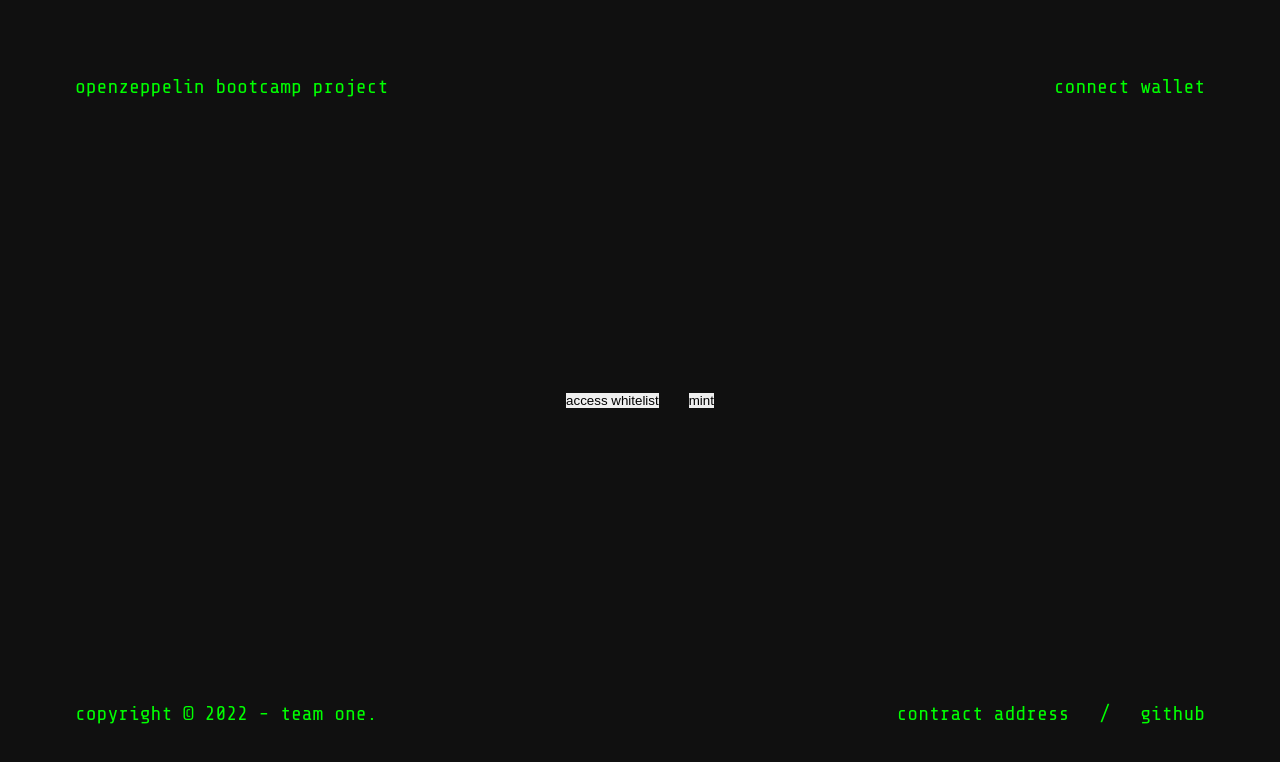
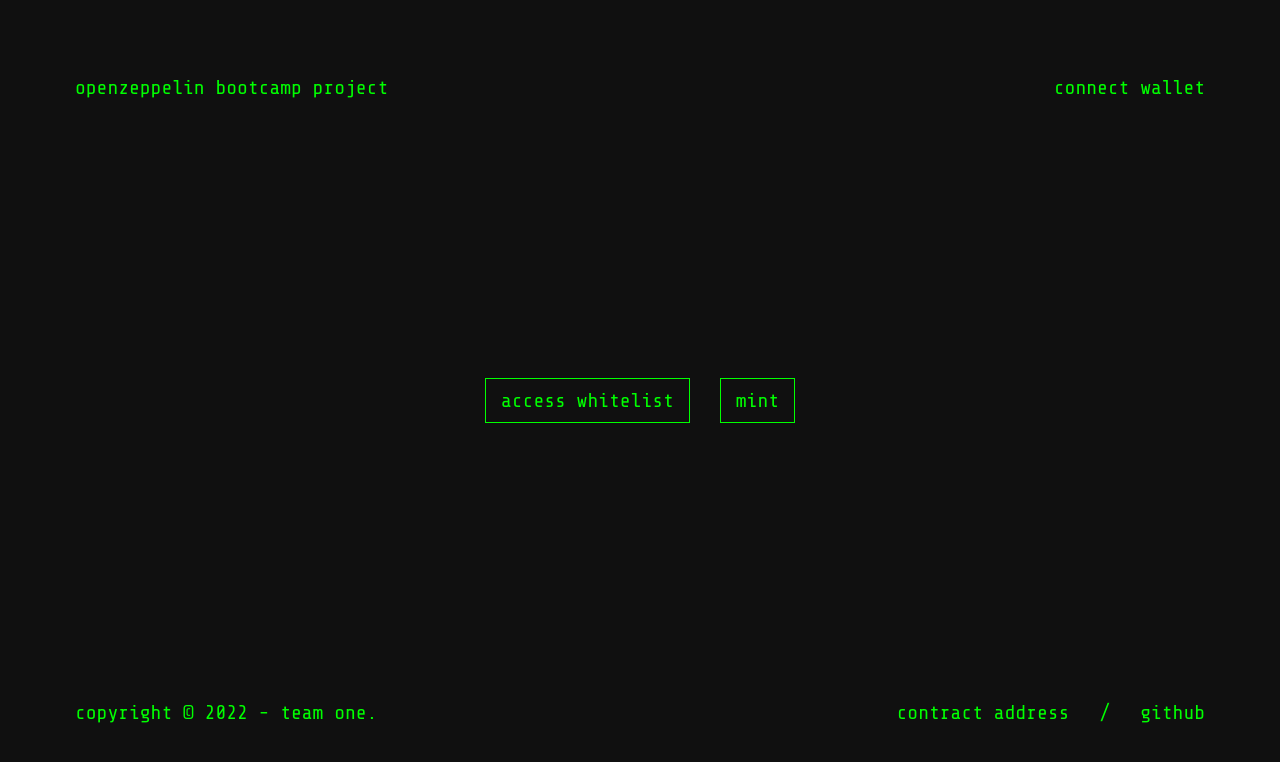
Before and after one commit to mektigboy/OpenZeppelinBootcampProject, a React (Create React App) app in the folder front-end/: page / in a window 1280 px wide. Shown: the top 762 px of the page. Built offline with nearby package versions, Linux system fonts and the light colour scheme.

Commit message:
Update front-end/src/index.css

```diff
--- a/front-end/src/index.css
+++ b/front-end/src/index.css
@@ -9,8 +9,6 @@
   border: 0;
   outline: 0;
   box-sizing: border-box;
-  list-style: none;
-  text-decoration: none;
 }
 
 :root {
@@ -21,12 +19,34 @@
 body {
   font-family: "Share Tech Mono", monospace;
   font-size: 20px;
+  line-height: 25px;
   background: var(--color-black);
   color: var(--color-green);
 }
 
+p {
+  font-size: 15px;
+}
+
 a {
   color: var(--color-green);
+  cursor: pointer;
+}
+
+button {
+  padding: 9px 15px;
+  font-family: "Share Tech Mono", monospace;
+  font-size: 20px;
+  line-height: 25px;
+  border: 1px solid var(--color-green);
+  background-color: transparent;
+  color: var(--color-green);
+  cursor: pointer;
+}
+
+button:hover {
+  background-color: var(--color-green);
+  color: var(--color-black);
 }
 
 ::webkit-scrollbar {
```
